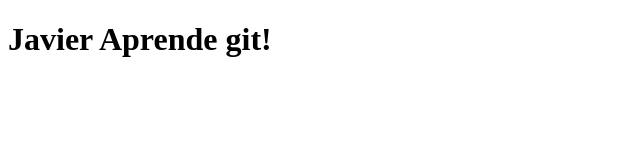
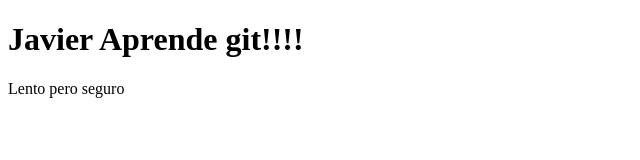
Before and after one commit to JavierSandoval1/ejemplo-1, a plain HTML site: page index.html in a window 1280 px wide. Shown: the whole page, without its empty margins (0-640 px from the left). Drawn offline with Linux system fonts and the light colour scheme.

Commit message:
lento pero seguro

```diff
--- a/index.html
+++ b/index.html
@@ -6,6 +6,7 @@
     <title>Ejemplo12</title>
 </head>
 <body>
-    <h1>Javier Aprende git!</h1>
+    <h1>Javier Aprende git!!!!</h1>
+    <p>Lento pero seguro</p>
 </body>
 </html>
```
